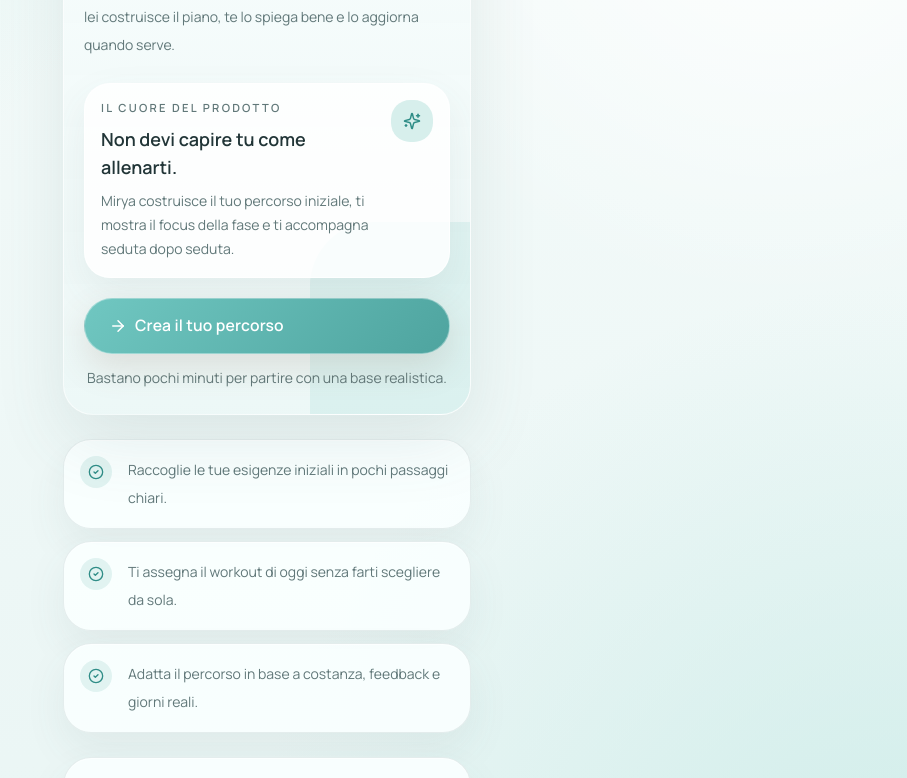
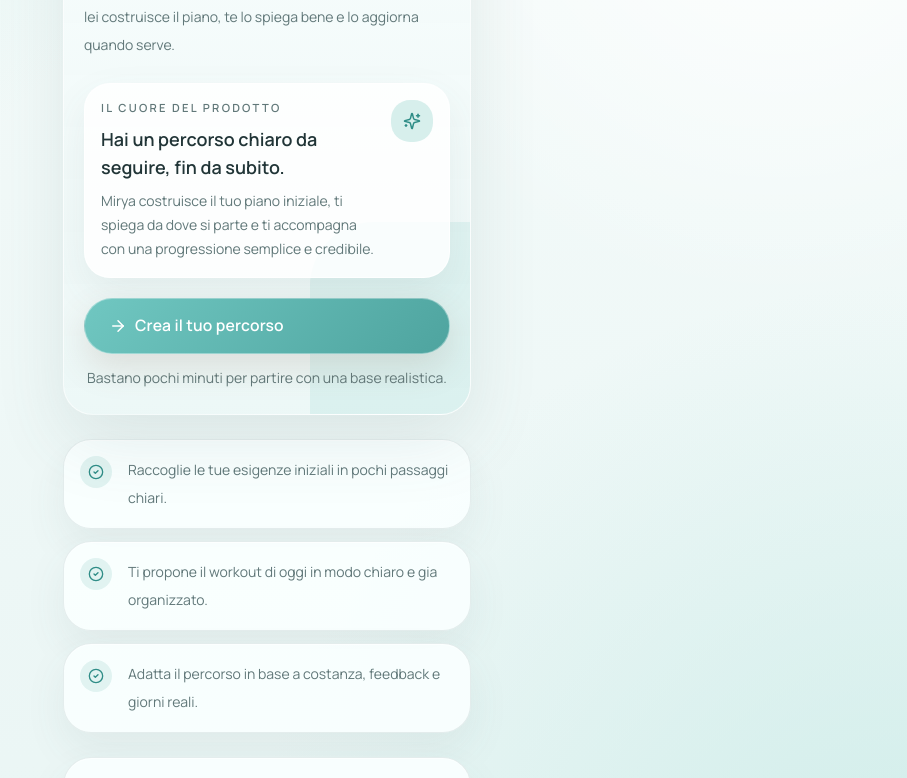
Before and after one commit to pirolas/Myria, a React (Vite) app: page / in a window 1280 px wide. Shown: the part 385-1163 px from the top of the page, without its empty margins (373-1280 px from the left). Built offline with nearby package versions, Linux system fonts and the light colour scheme; no server answers.

Commit message:
fix: refine landing copy tone

```diff
--- a/src/pages/WelcomePage.tsx
+++ b/src/pages/WelcomePage.tsx
@@ -5,7 +5,7 @@
 
 const promises = [
   "Raccoglie le tue esigenze iniziali in pochi passaggi chiari.",
-  "Ti assegna il workout di oggi senza farti scegliere da sola.",
+  "Ti propone il workout di oggi in modo chiaro e gia organizzato.",
   "Adatta il percorso in base a costanza, feedback e giorni reali."
 ];
 
@@ -37,11 +37,11 @@
                 <div className="min-w-0">
                   <div className="eyebrow text-accent-deep">Il cuore del prodotto</div>
                   <div className="mt-2 text-lg font-semibold text-ink">
-                    Non devi capire tu come allenarti.
+                    Hai un percorso chiaro da seguire, fin da subito.
                   </div>
                   <p className="mt-2 text-sm leading-6 text-muted">
-                    Mirya costruisce il tuo percorso iniziale, ti mostra il focus
-                    della fase e ti accompagna seduta dopo seduta.
+                    Mirya costruisce il tuo piano iniziale, ti spiega da dove si
+                    parte e ti accompagna con una progressione semplice e credibile.
                   </p>
                 </div>
                 <div className="rounded-[1.2rem] bg-accent-soft p-3 text-accent-deep">
```
